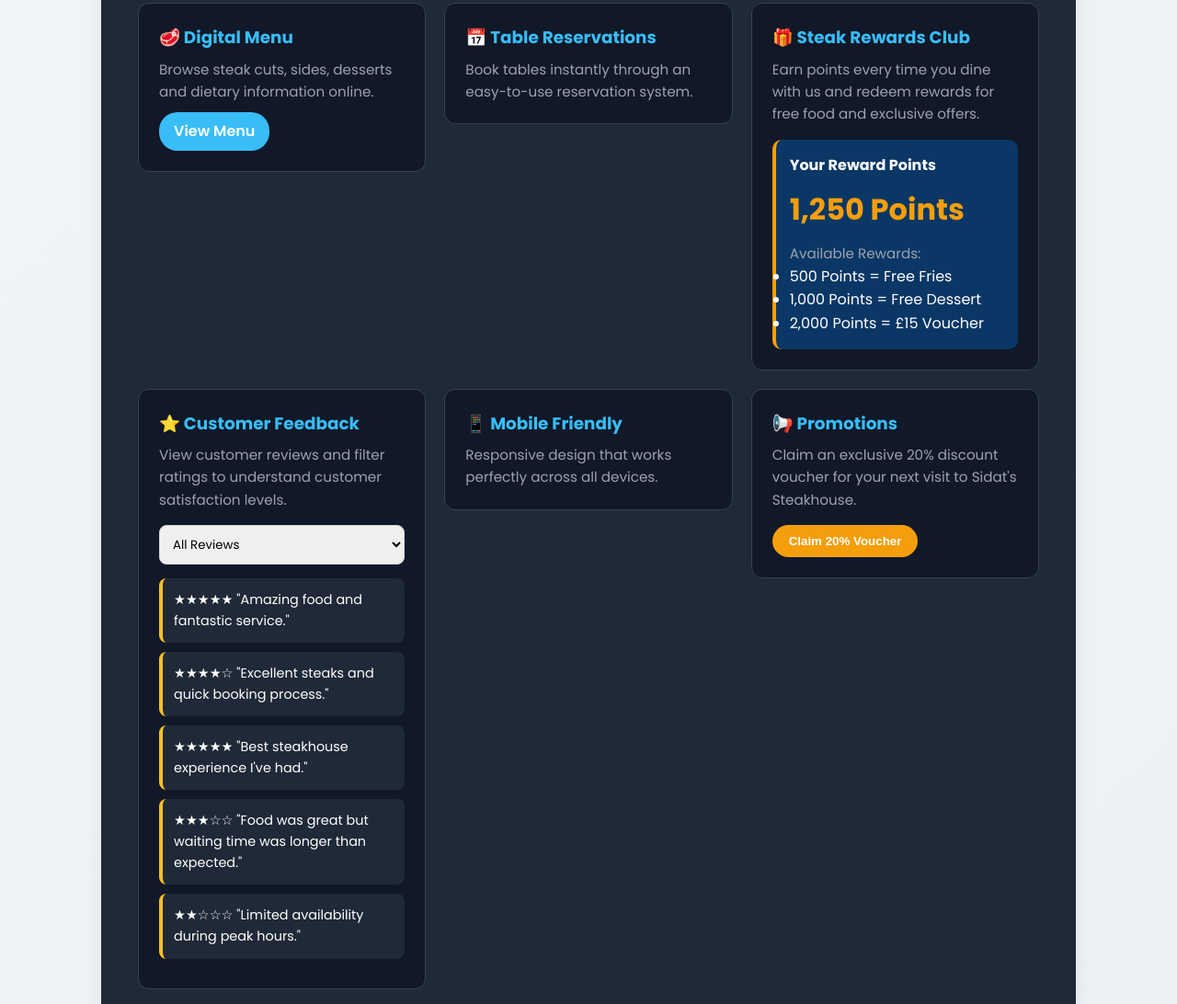
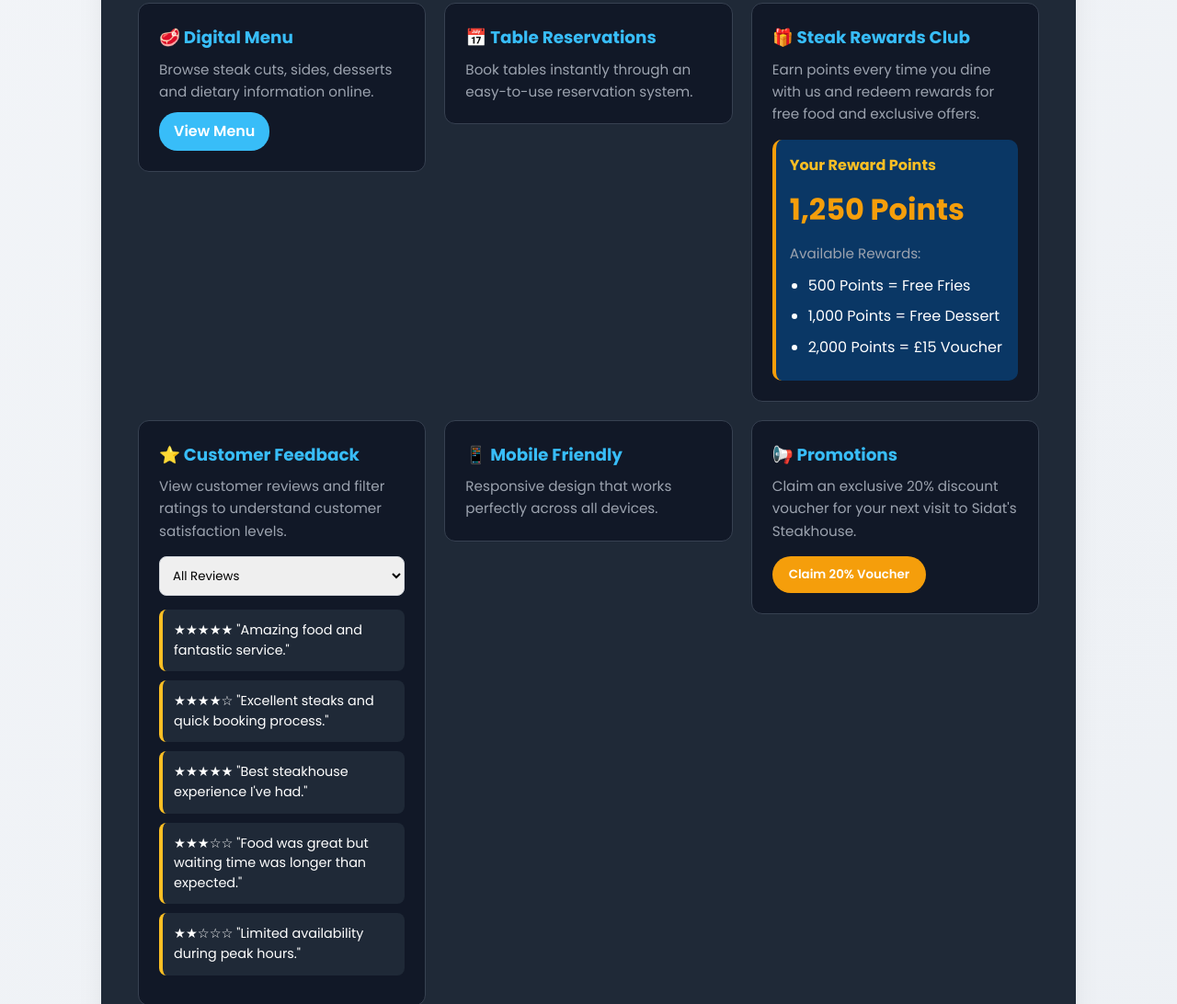
Before and after one commit to Zsidat-205/ZS, a plain HTML site: page Problem-Solving.html in a window 1280 px wide. Shown: the part 1626-2718 px from the top of the page at 92% size. Drawn offline with Linux system fonts and the light colour scheme.

Commit message:
Update Style2ps.css

```diff
--- a/Style2ps.css
+++ b/Style2ps.css
@@ -137,7 +137,12 @@ body {
     border-left:4px solid #fbbf24;
 }
 
+.review{
+    line-height:1.5;
+}
+
 .voucher-btn{
+    display:inline-block;
     margin-top:15px;
     background:#f59e0b;
     color:white;
@@ -146,6 +151,7 @@ body {
     border-radius:25px;
     cursor:pointer;
     font-weight:600;
+    font-family:'Poppins',sans-serif;
     transition:0.3s ease;
 }
 
@@ -407,6 +413,21 @@ footer {
     border-left:4px solid #f59e0b;
 }
 
+.rewards-box h4{
+    color:#fbbf24;
+    margin-bottom:10px;
+}
+
+.rewards-box ul{
+    margin-top:10px;
+    padding-left:20px;
+}
+
+.rewards-box li{
+    margin-bottom:8px;
+    color:white;
+}
+
 .points-total{
     font-size:2rem;
     font-weight:700;
```
